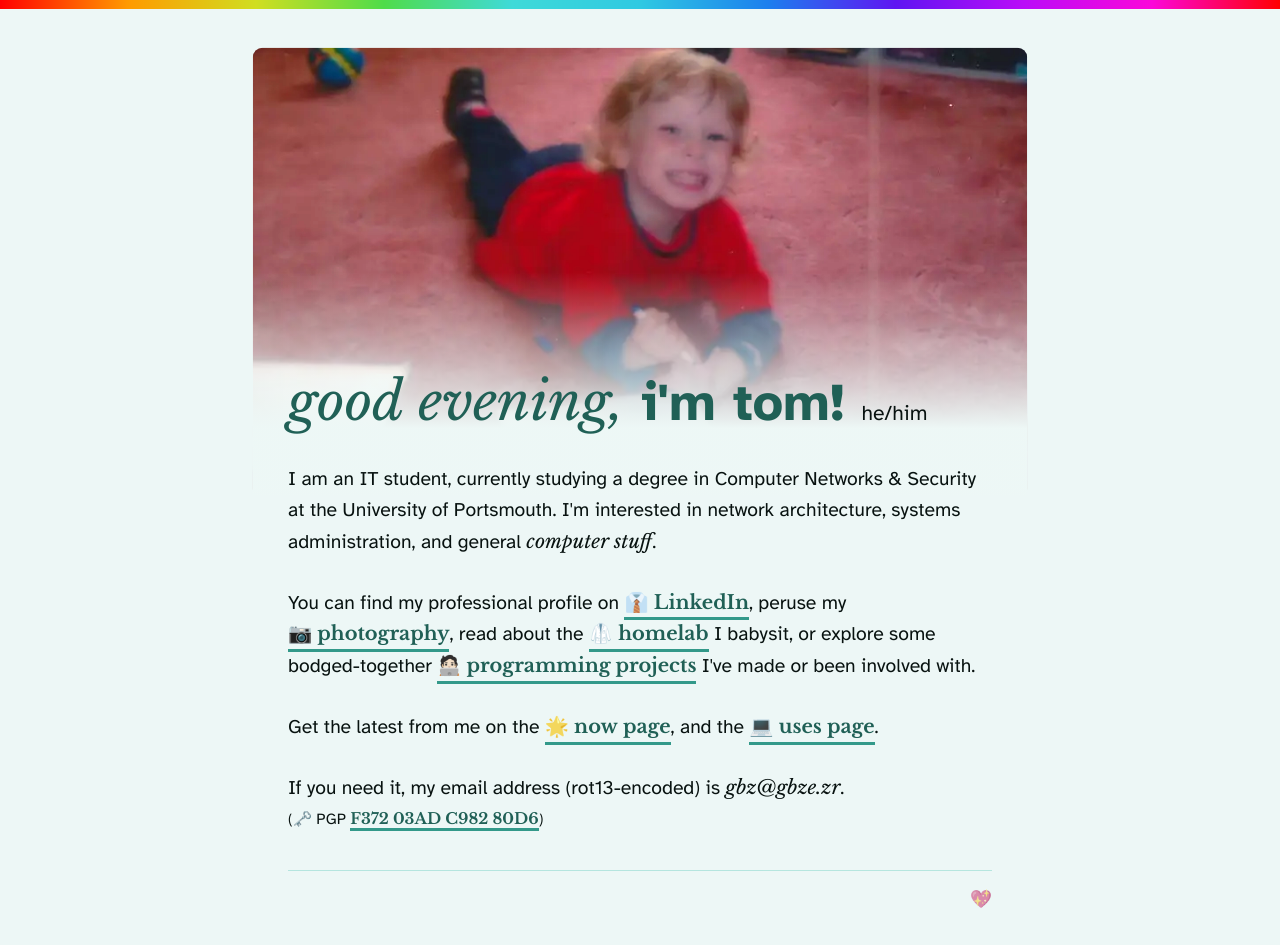
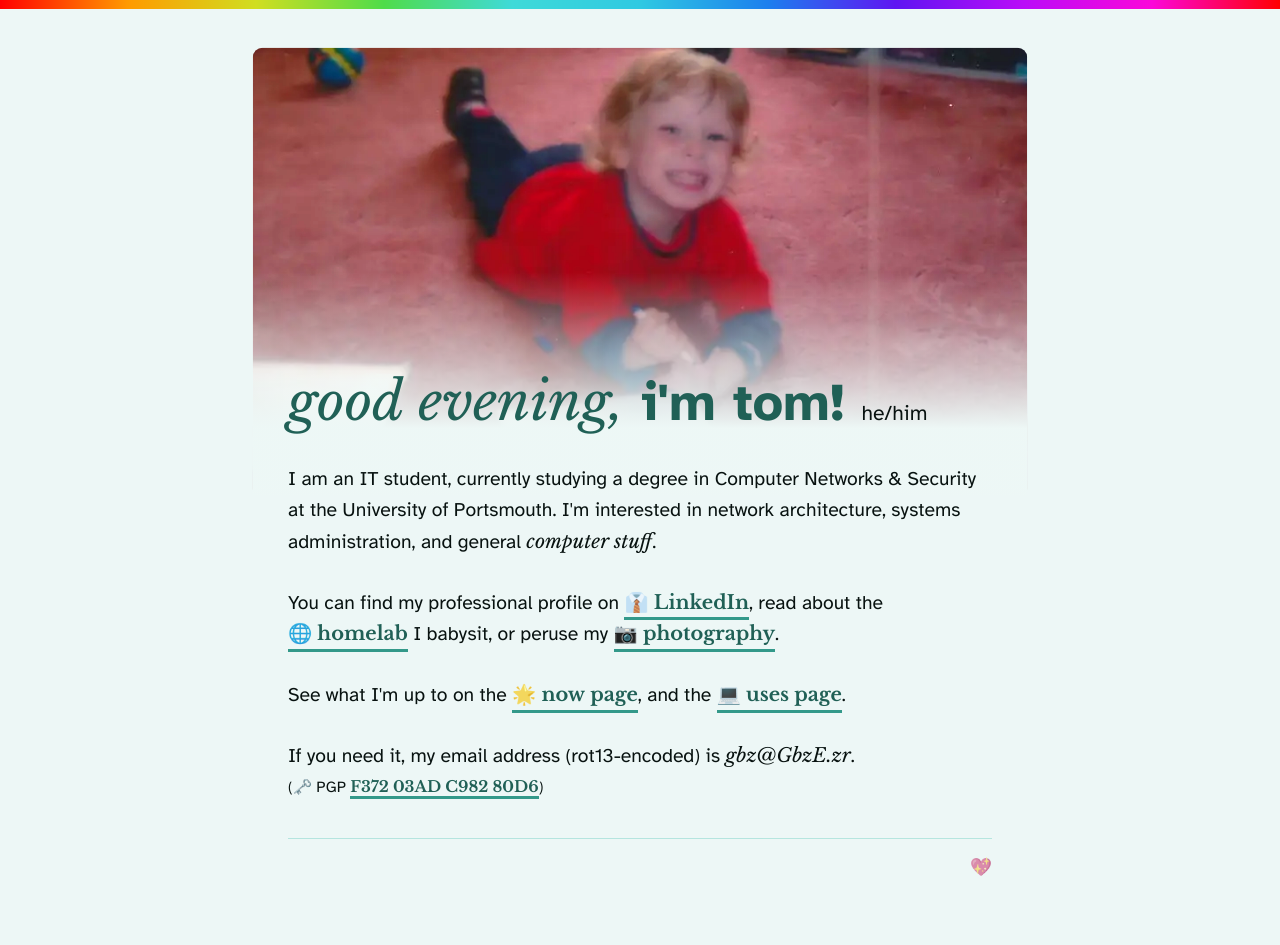
Before and after one commit to t5r7/thomasr.me, a Jekyll site: the page built from index.html, in a window 1280 px wide. Built offline with Jekyll 4.4.1, drawn with Linux system fonts in a browser that asks for light colours; after the commit the page ends 914 px from its top, so only the background shows below that.

Commit message:
deobfuscate email on click, remove programming projects from intro

```diff
--- a/_includes/greeting.js
+++ b/_includes/greeting.js
@@ -14,3 +14,23 @@
 }
 
 window.addEventListener('load', greet);
+
+
+
+let emailClicked = false;
+function emailOnclick(e) {
+	if(!emailClicked) {
+		// rot13decode the email, thanks copilot!
+		e.innerText = e.innerText.replace(/[a-zA-Z]/g, function(c) {
+			return String.fromCharCode((c<="Z"?90:122)>=(c=c.charCodeAt(0)+13)?c:c-26);
+		});
+
+		// remove the text describing it as rot-13 encoded
+		document.getElementById('rot-13-text').remove();
+	}
+
+	// select the text
+	window.getSelection().setBaseAndExtent(e, 0, e, 1);
+
+	if(emailClicked == false) emailClicked = true;
+}
--- a/index.html
+++ b/index.html
@@ -3,9 +3,6 @@
 title: Home
 permalink: /
 ---
-
-<!-- content below is copied from old version of site -->
-<!-- TODO: better formatting, etc -->
 
 <section id="about">
     <h2 class="sr-only">About Me &amp; Links</h2>
@@ -14,18 +11,21 @@
         I am an IT student, currently studying a degree in Computer Networks &amp; Security at the University of Portsmouth. I'm interested in network architecture, systems administration, and general <em>computer stuff</em>.
     </p>
 
+
     <p>
-        You can find my professional profile on <a href="https://linkedin.com/in/t5r7" rel="me"><span class="emoji-icon" aria-hidden="true">👔</span> LinkedIn</a>, peruse my <a href="https://www.flickr.com/people/imtom/" rel="me"><span class="emoji-icon" aria-hidden="true">📷</span> photography</a>, read about the <a href="{{ site.baseurl }}/lab"><span class="emoji-icon" aria-hidden="true">🥼</span> homelab</a> I babysit, or explore some bodged-together <a href="https://github.com/t5r7" rel="me"><span class="emoji-icon" aria-hidden="true">🧑🏻‍💻</span> programming projects</a> I've made or been involved with.
+        You can find my professional profile on <a href="https://linkedin.com/in/t5r7" rel="me"><span class="emoji-icon" aria-hidden="true">👔</span> LinkedIn</a>,
+        read about the <a href="{{ site.baseurl }}/lab"><span class="emoji-icon" aria-hidden="true">🌐</span> homelab</a> I&nbsp;babysit,
+        or peruse my <a href="https://www.flickr.com/people/imtom/" rel="me"><span class="emoji-icon" aria-hidden="true">📷</span> photography</a>.
     </p>
 
-    <p>Get the latest from me on the <a href="{{ site.baseurl }}/now"><span class="emoji-icon" aria-hidden="true">🌟</span> now&nbsp;page</a>, and the <a href="{{ site.baseurl }}/uses"><span class="emoji-icon" aria-hidden="true">💻</span> uses page</a>.
+    <p>See what I'm up to on the <a href="{{ site.baseurl }}/now"><span class="emoji-icon" aria-hidden="true">🌟</span> now&nbsp;page</a>, and the <a href="{{ site.baseurl }}/uses"><span class="emoji-icon" aria-hidden="true">💻</span> uses page</a>.
 </section>
 
 <section id="contact">
     <h2 class="sr-only">Contact</h2>
 
     <p>
-        If you need it, my email address (rot13-encoded) is <em onclick="window.getSelection().setBaseAndExtent(this,0,this,1)">gbz@gbze.zr</em>.
+        If you need it, my email address <span id="rot-13-text">(rot13-encoded) </span>is <em onclick="emailOnclick(this);">gbz@GbzE.zr</em>.
         <span class="smol" style="display: block;">(<span class="emoji-icon" aria-hidden="true">🗝️</span> PGP <a href="https://keys.openpgp.org/vks/v1/by-fingerprint/AAE3375755B3B3F9BDDA32FCF37203ADC98280D6">F372 03AD C982 80D6</a>)</span>
     </p>
 </section>
```
